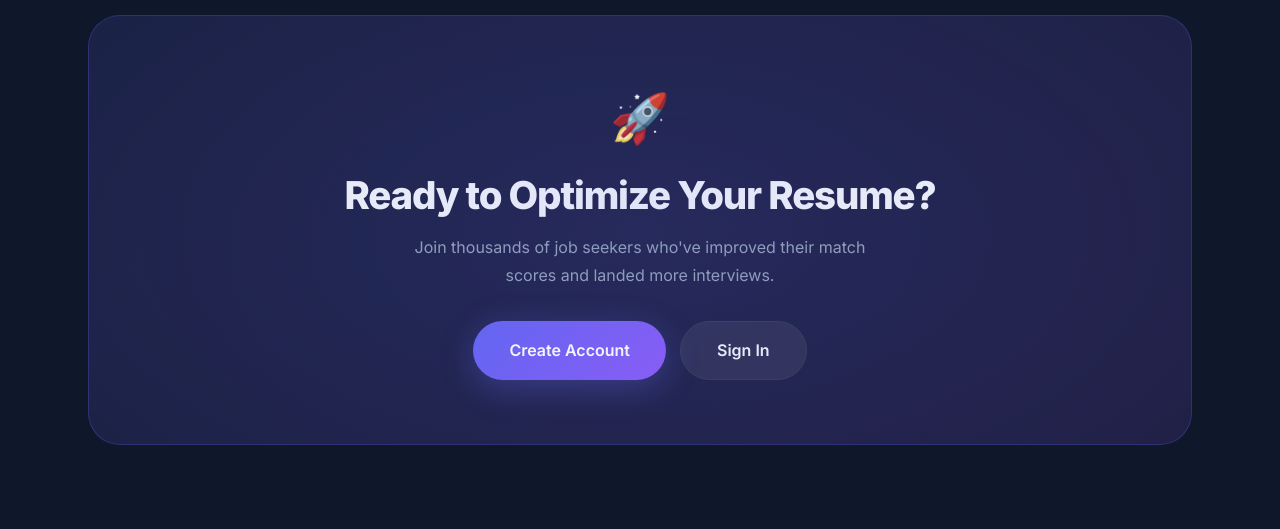
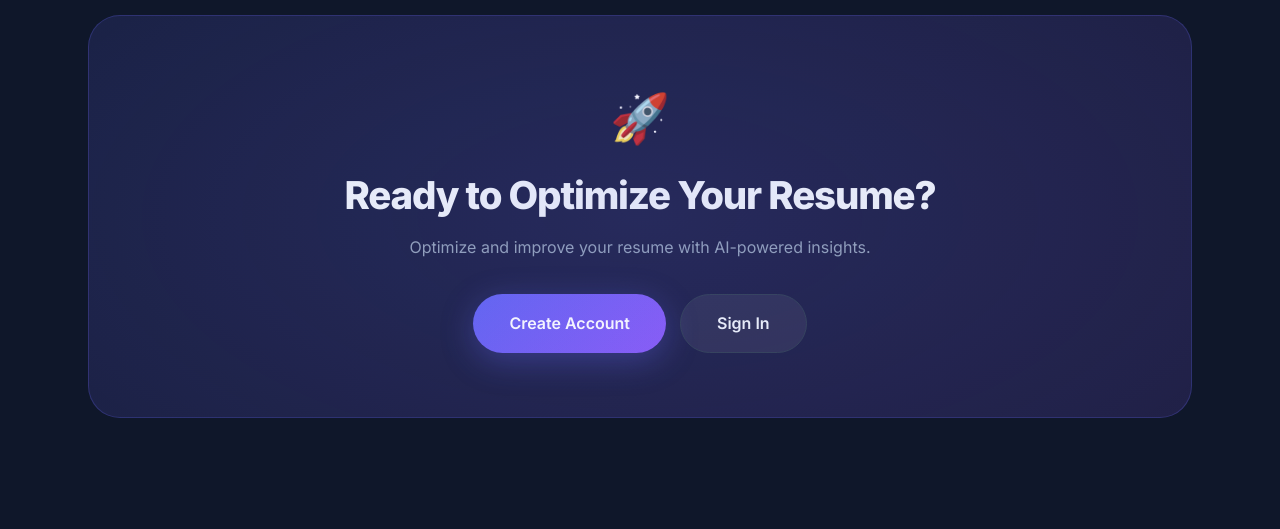
Before and after one commit to dhyanavyas1-ux/AIResumeAnalyzer, a Django app: page / in a window 1280 px wide. Shown: the part 2536-3065 px from the top of the page. Run offline with Django 5.2, Linux system fonts and the light colour scheme; parts of the project's set-up code (start-up, migrations or seed data) failed here and were passed over.

Commit message:
Final Commit

```diff
--- a/resume_system/resume/templates/index.html
+++ b/resume_system/resume/templates/index.html
@@ -573,7 +573,7 @@
             <div style="font-size:48px;margin-bottom:16px;">🚀</div>
             <h2 class="section-title" style="margin-bottom:16px;">Ready to Optimize Your Resume?</h2>
             <p class="text-muted" style="font-size:1rem;max-width:480px;margin:0 auto 32px;line-height:1.7;">
-                Join thousands of job seekers who've improved their match scores and landed more interviews.
+                Optimize and improve your resume with AI-powered insights.
             </p>
             <div style="display:flex;gap:14px;justify-content:center;flex-wrap:wrap;">
                 {% if user.is_authenticated %}
```
